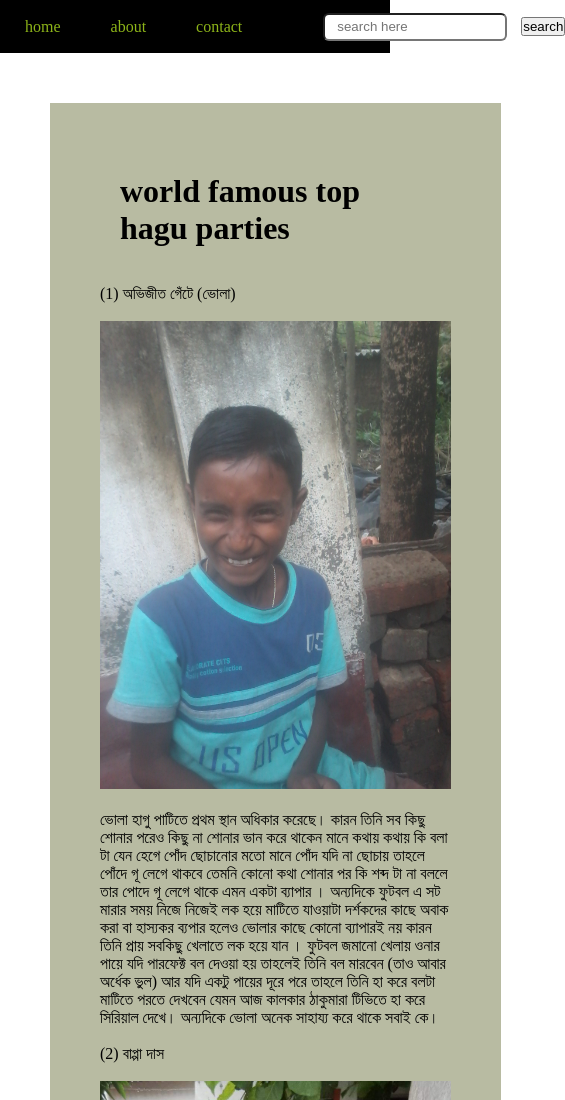
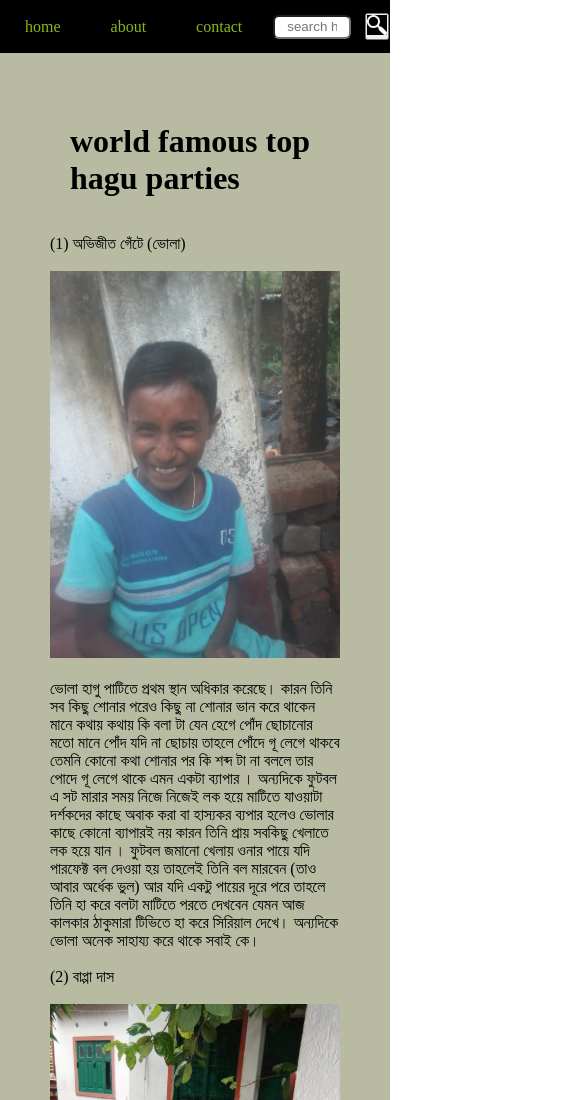
Before and after one commit to SantanuDaSss/haguparty, a plain HTML site: page haguparty/index.html in a window 390 px wide. Shown: the top 1100 px of the page, 565 px wide, since content can reach past the window. Drawn offline with Linux system fonts and the light colour scheme.

Commit message:
edfefsdfg

```diff
--- a/haguparty/index.html
+++ b/haguparty/index.html
@@ -19,7 +19,7 @@
             </ul>
             <div class="search">
                 <input type="text" name=" " id="" placeholder="search here"> <!--it create search box  -->
-                <button class="btn">search</button> <!-- it create search-->
+                <button class="btn"><img src="download.png" height ="20px" alt=""></button> <!-- it create search-->
             </div>
         </nav>
 
--- a/haguparty/style.css
+++ b/haguparty/style.css
@@ -4,6 +4,7 @@
 *{
     padding: 0;
     margin: 0;
+    box-sizing: border-box;
 }
 header{
 
@@ -57,9 +58,9 @@ nav ul li a:hover{
 }
 main{
     background-color: rgb(184, 187, 162);
-    margin: 50px;
+    margin: 0px;
     padding: 50px;
-    width: 90%;
+    width: 100%;
 }
 .party{
     margin: 10px;
@@ -70,3 +71,18 @@ main{
     background-color: black;
     color: rgb(32, 165, 22);
 }
+@media (max-width:700px) {
+    .search input{
+        width: 20vw; /*search bar ta horizentally barchey */
+       height: 24px; /*search bar ta vartically barchey*/
+        border-radius: 6px; /* search box ar side duto goal hobey*/
+       margin: 0 4px 0 16px;/*5px maney search lekha ta box theke dan dikey sorey jachhey and 56px maney box ta dan dikey sorchey*/
+       padding: 0 12px; /*placehoder ar search here lekhata dan dikey sorey gelo*/
+     position: relative;
+     right: 10px;
+
+   }
+   .btn{
+
+   }
+}
```
Also changed, not shown: download.png (added), haguparty/download.png (added).
